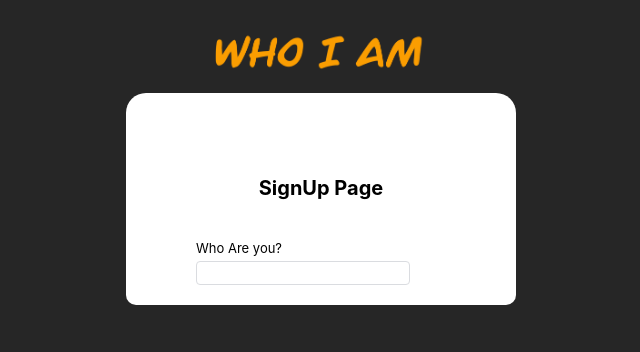
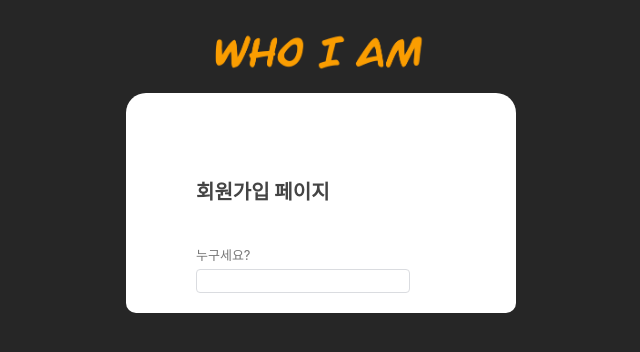
Before and after one commit to b-hyoung/Blog, a React (Create React App) app in the folder frontend/: page /signUp in a window 1280 px wide. Shown: the top 352 px of the page, without its empty margins (319-959 px from the left). Built offline with nearby package versions, Linux system fonts and the light colour scheme; a web font is replaced by a local one.

Commit message:
fixed Signup Load localstorage

```diff
--- a/frontend/src/Api/LoginAPi.js
+++ b/frontend/src/Api/LoginAPi.js
@@ -9,4 +9,5 @@ export const USER_API = {
     GET_USER: '/api/users/',
     GET_CREARTE : '/api/users/register/',
     GET_USERCHECKED:'/api/users/check-username/',
+    GET_REFRESHTOKEN : `api/token/refresh/`
 }
--- a/frontend/src/Api/axiosInstance.js
+++ b/frontend/src/Api/axiosInstance.js
@@ -1,8 +1,9 @@
 import axios from "axios";
 import useTokenStore from '../store/tokenStore';
-
+import { USER_API } from "./LoginAPi";
+// REACT_APP_API_URL=http://localhost:8000
 const api = axios.create({
-  baseURL: 'http://54.180.123.50'
+  baseURL: 'http://localhost:8000'
 });
 
 api.interceptors.request.use((config) => {
@@ -29,7 +30,7 @@ api.interceptors.response.use(
       if (!isRefreshing) {
         isRefreshing = true;
         try {
-          const res = await axios.post(`http://localhost:8000/api/token/refresh/`, {
+          const res = await api.post(USER_API.GET_REFRESHTOKEN, {
             refresh: tokenStore.refreshToken,
           });
 
@@ -43,6 +44,7 @@ api.interceptors.response.use(
           return api(originalRequest);
         } catch (err) {
           useTokenStore.getState().clearTokens();
+          alert('세션이 만료되어 자동 로그아웃되었습니다.');
           window.location.href = '/login';
           return Promise.reject(err);
         } finally {
--- a/frontend/src/Blog/Section/ReadPost/ReadPost.js
+++ b/frontend/src/Blog/Section/ReadPost/ReadPost.js
@@ -23,7 +23,7 @@ function ReadPost() {
     const queryParams = new URLSearchParams(location.search);
     const postId = queryParams.get("id");
 
-    const { username } = useTokenStore();
+    const username = useTokenStore((state) => state.username);
 
     const [post, setPost] = useState(null);
     const typeMapping = {
@@ -34,7 +34,10 @@ function ReadPost() {
     useEffect(() => {
         handleGetPost();
     }, [postId]);
-
+    useEffect(() => {
+        console.log('🔍 username:', username);
+        console.log('🔍 post:', post);
+      }, [post]);
     const handleGetPost = async () => {
         try {
             if (postId) {
@@ -89,7 +92,7 @@ function ReadPost() {
                 </div>
 
                 <div className="read-post-content">{post?.content}</div>
-                {username && post && username === post.nickname && (
+                {username?.username && post && username.username === post.nickname && (
                     <div className="post-actions">
                         <img className='post-changImg'
                           src={`${process.env.PUBLIC_URL}/img/icon/ReadPost/ctrl_up.png`}
--- a/frontend/src/Login/Login.js
+++ b/frontend/src/Login/Login.js
@@ -1,13 +1,10 @@
 import React, { useEffect, useState } from 'react'
 import {useNavigate} from 'react-router-dom'
 import './Login.css'
-import axios from 'axios'
 import { USER_API } from '../Api/LoginAPi'
 import useTokenStore from '../store/tokenStore'
 import { BASE_URL } from '../Component/PathLink'
 import api from '../Api/axiosInstance'
-
-
 
 function Login() {
 
--- a/frontend/src/Login/SignUp/SignUpPage.css
+++ b/frontend/src/Login/SignUp/SignUpPage.css
@@ -15,6 +15,8 @@
     font-size: 20px;
     font-weight: bold;
     margin-bottom: 40px;
+    color: #444444;
+    text-align: left;
 }
 .SignUpPage .userType_dropdown {
     margin: 0 auto;
@@ -69,7 +71,9 @@
 .Sign_Menu{
     text-align: left;
     margin-bottom: 5px;
+    margin-top: 10px;
     font-size: 13px;
+    color: #777777;
 }
 .userId_input-field{
     width: 100%;
--- a/frontend/src/Login/SignUp/SignUpPage.js
+++ b/frontend/src/Login/SignUp/SignUpPage.js
@@ -159,7 +159,7 @@ function SignUpPage() {
           accessToken: res.data.access || null,
           refreshToken: res.data.refresh || null
         });
-        useTokenStore.getState().setUsername(res.data.user.username);
+        useTokenStore.getState().setUsername(res.data.user);
         alert("회원가입 완료 ! 좋은하루되세요 ~")
         navigate(ROUTES.BLOG);
       }
@@ -171,11 +171,11 @@ function SignUpPage() {
 
   return (
     <div className='SignUpPage'>
-      <h1 className='Sign_Title'>SignUp Page</h1>
+      <h1 className='Sign_Title'>회원가입 페이지</h1>
 
       {/** user Type Check Dropdown */}
       <div className='Sign_userType'>
-        <div className='Sign_Menu'>Who Are you?</div>
+        <div className='Sign_Menu'>누구세요?</div>
         <input className='userType_dropdown' value={userType || ""} readOnly onClick={() => setUserTypeBoolean(!userTypeBoolean)} />
         <div className='userType_dropdownList' style={{ display: userTypeBoolean ? "block" : "none" }} >
           {userTypeList.map((item, index) => (
@@ -186,7 +186,7 @@ function SignUpPage() {
 
       {/* userId Check  */}
       <div className='Sign_userId' style={{ display: userType !== undefined ? "block" : "none" }}>
-        <div className='Sign_Menu'>ID & Name</div>
+        <div className='Sign_Menu'>한글로 아이디를 입력해주세요</div>
         <input className='userId_input-field' name='userId' value={userId.userId || ""} onChange={(e) => handleChangeId(e)} readOnly={userType !== "User"} />
       </div>
       {/*user IdCheck Arrow */}
--- a/frontend/src/store/tokenStore.js
+++ b/frontend/src/store/tokenStore.js
@@ -17,7 +17,8 @@ const useTokenStore = create(
                 set({ accessToken: null, refreshToken: null, username: null }),
         }),
         {
-            name: 'user-token', // 상태를 localStorage에 저장
+            name: 'user-token',
+            getStorage: () => localStorage,
         }
     )
 );
```
